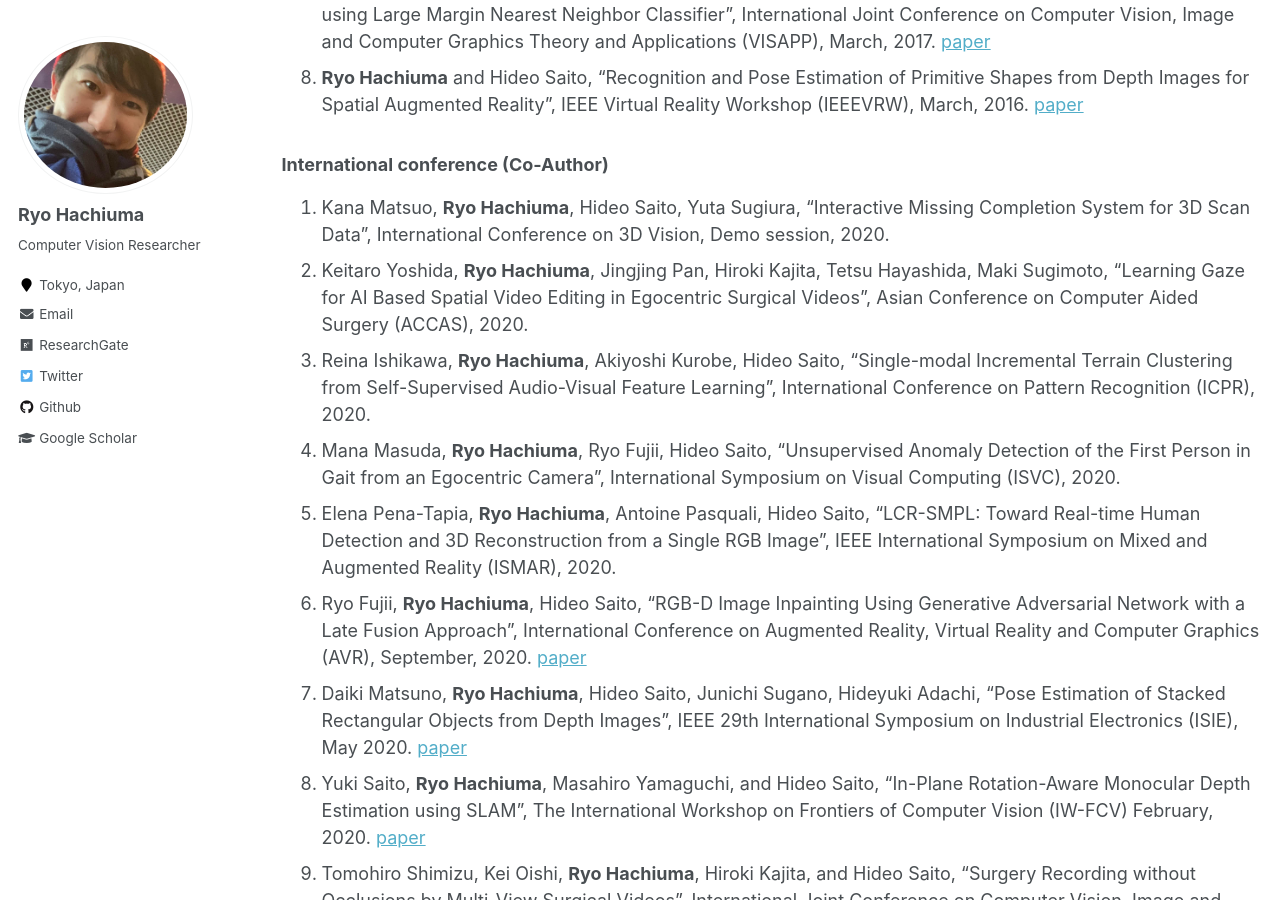
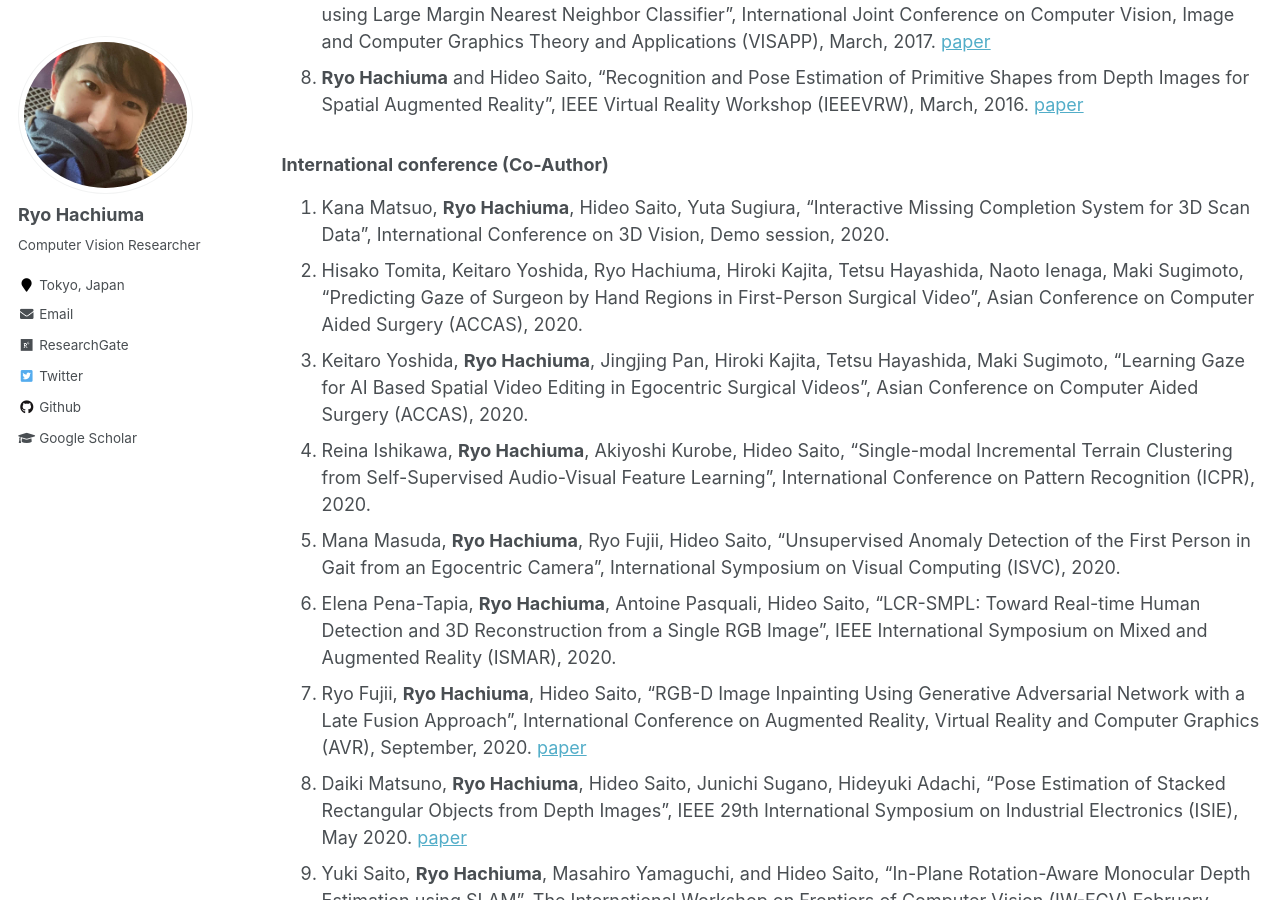
Before and after one commit to ryohachiuma/ryohachiuma.github.io, a Jekyll site: the page built from _pages/publications.md, in a window 1280 px wide and 900 px high, scrolled down 1137 px. Built offline with Jekyll 4.4.1, drawn with Linux system fonts in a browser that asks for light colours.

Commit message:
Update publications.md

```diff
--- a/_pages/publications.md
+++ b/_pages/publications.md
@@ -39,6 +39,7 @@ author_profile: true
 
 ### International conference (Co-Author)
 1. Kana Matsuo, **Ryo Hachiuma**, Hideo Saito, Yuta Sugiura, 	"Interactive Missing Completion System for 3D Scan Data", International Conference on 3D Vision, Demo session, 2020.
+1. Hisako Tomita, Keitaro Yoshida, Ryo Hachiuma, Hiroki Kajita, Tetsu Hayashida, Naoto Ienaga, Maki Sugimoto, "Predicting Gaze of Surgeon by Hand Regions in First-Person Surgical Video", Asian Conference on Computer Aided Surgery (ACCAS), 2020.
 1. Keitaro Yoshida, **Ryo Hachiuma**, Jingjing Pan, Hiroki Kajita, Tetsu Hayashida, Maki Sugimoto, "Learning Gaze for AI Based Spatial Video Editing in Egocentric Surgical Videos", Asian Conference on Computer Aided Surgery (ACCAS), 2020.
 1. Reina Ishikawa, **Ryo Hachiuma**, Akiyoshi Kurobe, Hideo Saito, "Single-modal Incremental Terrain Clustering from Self-Supervised Audio-Visual Feature Learning", International Conference on Pattern Recognition (ICPR), 2020.
 1. Mana Masuda, **Ryo Hachiuma**, Ryo Fujii, Hideo Saito, "Unsupervised Anomaly Detection of the First Person in Gait from an Egocentric Camera", International Symposium on Visual Computing (ISVC), 2020.
```
